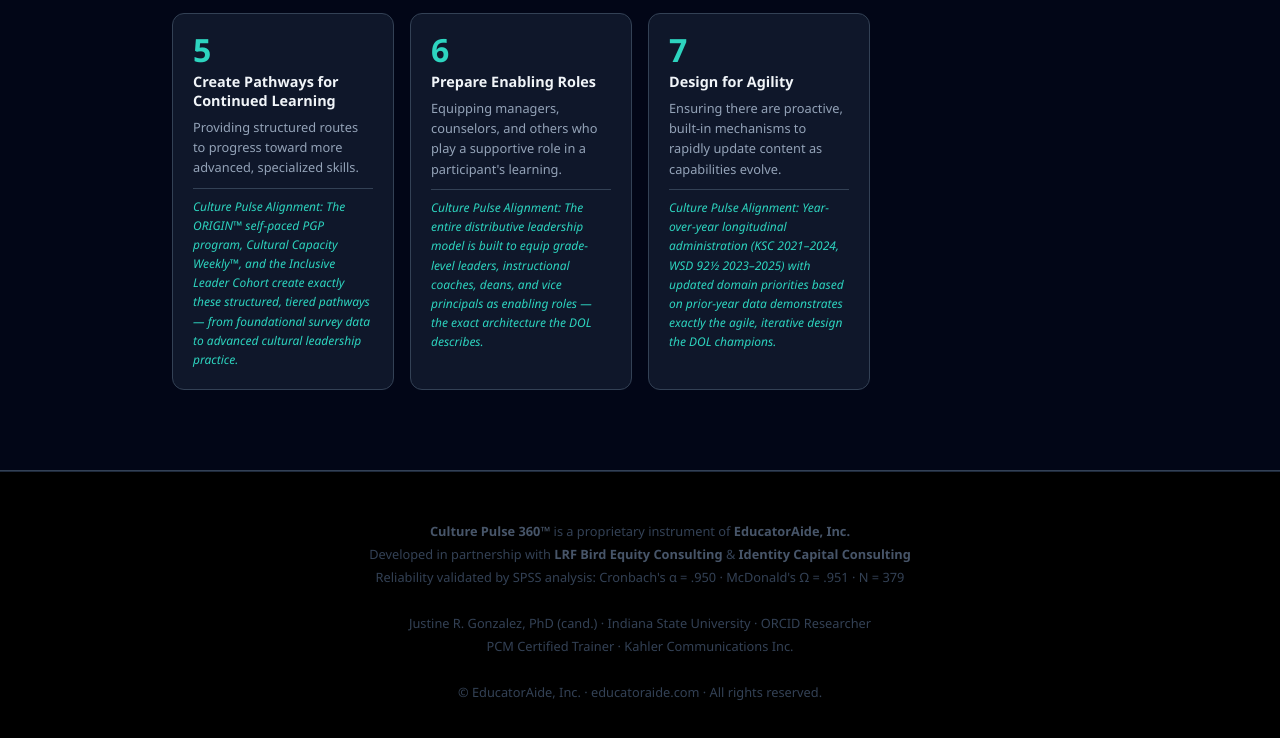
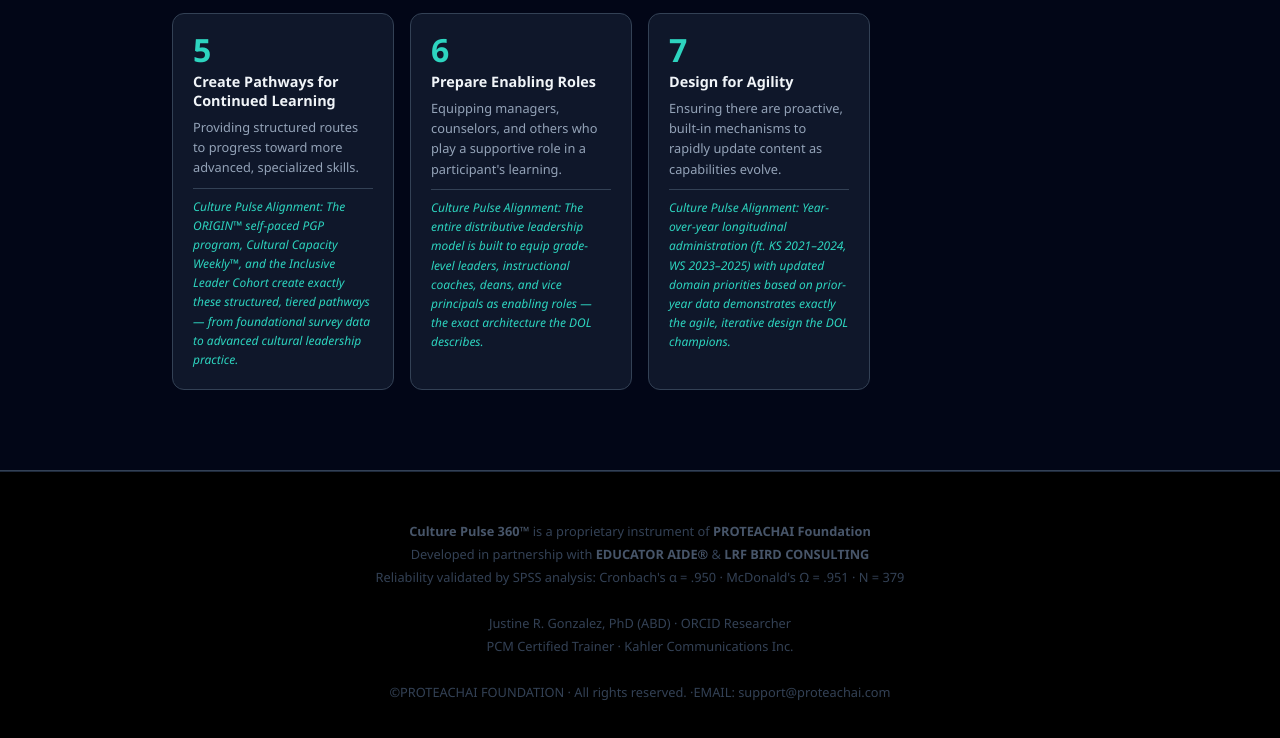
Before and after one commit to PTAIFoundation/culturepulse360-logicmodel, a plain HTML site: page index.html in a window 1280 px wide. Shown: the part 8984-9722 px from the top of the page. Drawn offline with Linux system fonts and the light colour scheme.

Commit message:
Update index.html
Signed-off-by: PTAIFoundation <justinegonzalezphd@gmail.com>

```diff
--- a/index.html
+++ b/index.html
@@ -982,7 +982,7 @@ footer strong { color: #475569; }
       <div class="dol-num">7</div>
       <h4>Design for Agility</h4>
       <p>Ensuring there are proactive, built-in mechanisms to rapidly update content as capabilities evolve.</p>
-      <p class="align-note">Culture Pulse Alignment: Year-over-year longitudinal administration (KSC 2021–2024, WSD 92½ 2023–2025) with updated domain priorities based on prior-year data demonstrates exactly the agile, iterative design the DOL champions.</p>
+      <p class="align-note">Culture Pulse Alignment: Year-over-year longitudinal administration (ft. KS 2021–2024, WS 2023–2025) with updated domain priorities based on prior-year data demonstrates exactly the agile, iterative design the DOL champions.</p>
     </div>
 
   </div>
@@ -995,12 +995,12 @@ footer strong { color: #475569; }
 ══════════════════════════════════════════ -->
 <footer>
   <p>
-    <strong>Culture Pulse 360™</strong> is a proprietary instrument of <strong>EducatorAide, Inc.</strong><br>
-    Developed in partnership with <strong>LRF Bird Equity Consulting</strong> &amp; <strong>Identity Capital Consulting</strong><br>
+    <strong>Culture Pulse 360™</strong> is a proprietary instrument of <strong>PROTEACHAI Foundation </strong><br>
+    Developed in partnership with <strong>EDUCATOR AIDE® </strong> &amp; <strong>LRF BIRD CONSULTING </strong><br>
     Reliability validated by SPSS analysis: Cronbach's α = .950 · McDonald's Ω = .951 · N = 379<br><br>
-    Justine R. Gonzalez, PhD (cand.) · Indiana State University · ORCID Researcher<br>
+    Justine R. Gonzalez, PhD (ABD) · ORCID Researcher<br>
     PCM Certified Trainer · Kahler Communications Inc.<br><br>
-    © EducatorAide, Inc. · educatoraide.com · All rights reserved.
+    ©PROTEACHAI FOUNDATION · All rights reserved. ·EMAIL: support@proteachai.com
   </p>
 </footer>
 
```
